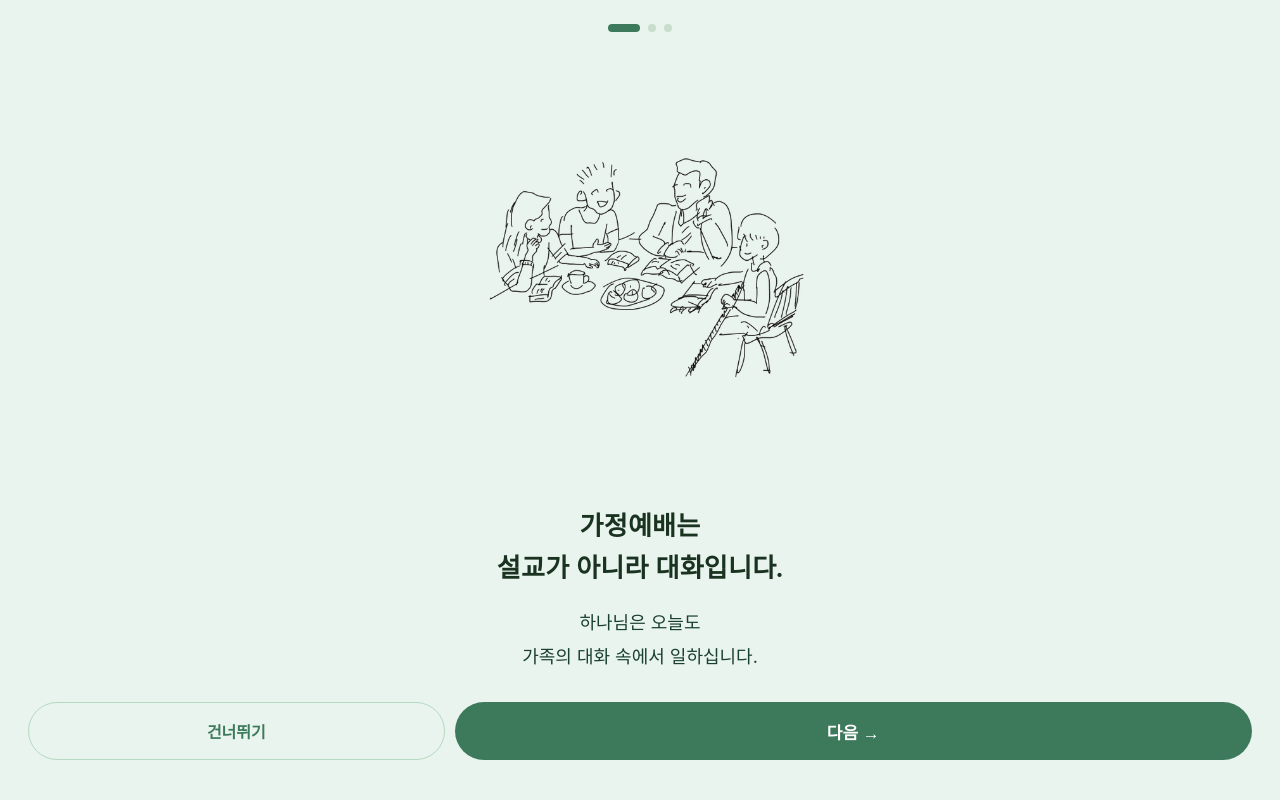
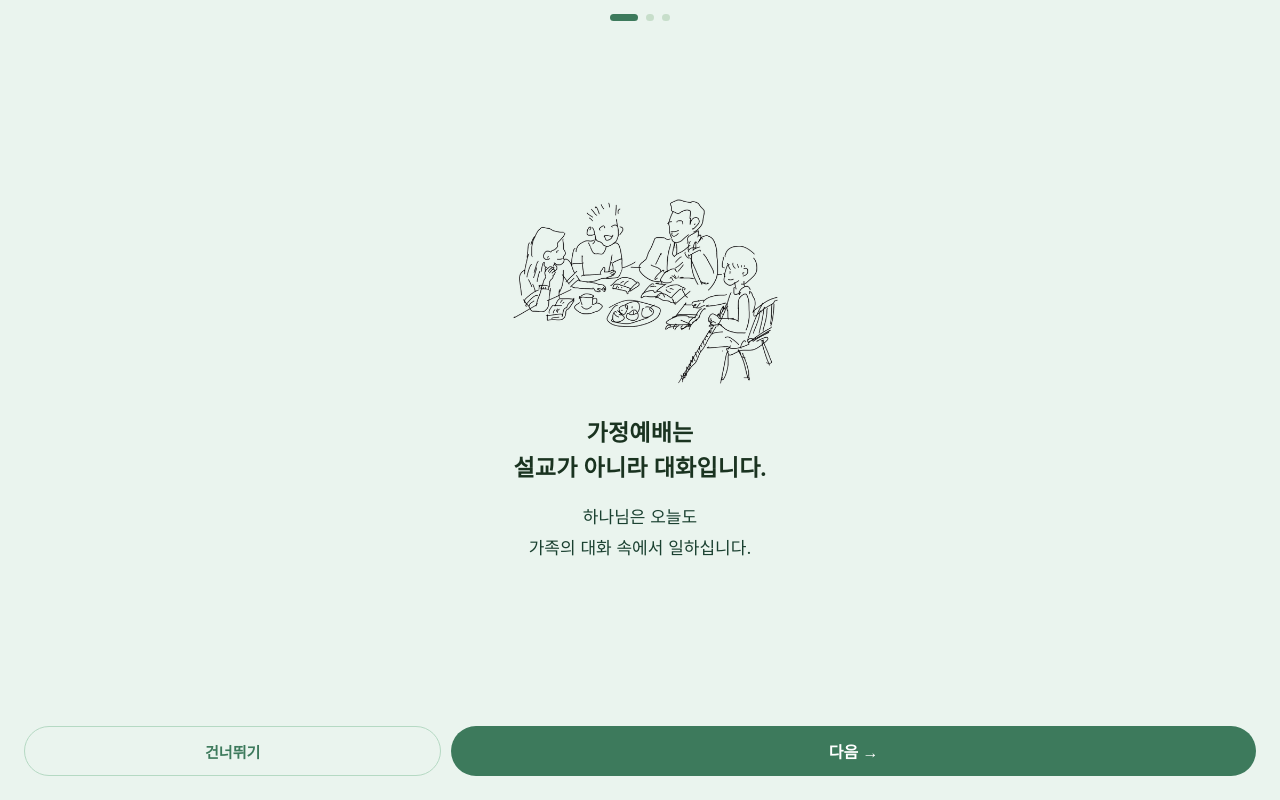
Before and after one commit to seed4you/family-worship-app, a React (Vite) app: page / in a window 1280 px wide. Both pictures are taken after a click on the button 519 px from the left and 705 px from the top of the page. Built offline with nearby package versions, Linux system fonts and the light colour scheme.

Commit message:
Update App.jsx

```diff
--- a/src/App.jsx
+++ b/src/App.jsx
@@ -1958,7 +1958,7 @@ export default function App() {
       const card = ONBOARDING[onboardingStep];
       const isLast = onboardingStep === ONBOARDING.length - 1;
       return (
-        <div style={{minHeight:'100vh', background:T.greenBg, display:'flex', flexDirection:'column'}}>
+        <div style={{height:'100dvh', minHeight:'100vh', background:T.greenBg, display:'flex', flexDirection:'column', overflow:'hidden'}}>
           <style>{`@import url('https://fonts.googleapis.com/css2?family=Noto+Serif+KR:wght@400;600;700&display=swap');
         img {
           -webkit-touch-callout: none;
@@ -1972,34 +1972,40 @@ export default function App() {
           pointer-events: none;
           touch-action: none;
         }`}</style>
-          <div style={{display:'flex', justifyContent:'center', gap:8, padding:'24px 0 8px'}}>
+          <div style={{display:'flex', justifyContent:'center', gap:8, padding:'14px 0 6px', flexShrink:0}}>
             {ONBOARDING.map((_, i) => (
-              <div key={i} style={{width:i===onboardingStep?32:8, height:8, borderRadius:4, background:i===onboardingStep?T.green:'rgba(0,100,0,0.15)', transition:'all 0.3s'}}/>
+              <div key={i} style={{width:i===onboardingStep?28:8, height:7, borderRadius:4, background:i===onboardingStep?T.green:'rgba(0,100,0,0.15)', transition:'all 0.3s'}}/>
             ))}
           </div>
-          <div style={{flex:1, display:'flex', alignItems:'center', justifyContent:'center', padding:'16px 32px'}}>
-            <img onContextMenu={(e)=>e.preventDefault()} draggable="false" src={card.img} alt="" style={{width:'100%', maxWidth:380, height:'auto', objectFit:'contain', display:'block', margin:'0 auto', filter:'none'}}/>
+          <div style={{flex:1}}/>
+          <div style={{flexShrink:0, display:'flex', alignItems:'center', justifyContent:'center', padding:'0 24px'}}>
+            <img onContextMenu={(e)=>e.preventDefault()} draggable="false" src={card.img} alt="" style={{width:'100%', maxWidth:320, maxHeight:'36vh', height:'auto', objectFit:'contain', display:'block', margin:'0 auto', filter:'none'}}/>
           </div>
-          <div style={{padding:'20px 28px 40px', textAlign:'center'}}>
-            <p style={{fontFamily:"'Noto Serif KR', serif", fontSize:26, fontWeight:700, color:'#1a3320', lineHeight:1.6, marginBottom:16, whiteSpace:'pre-line', letterSpacing:'0.01em'}}>{card.title}</p>
-            <p style={{fontSize:18, color:'#1a4030', lineHeight:1.9, marginBottom:28, whiteSpace:'pre-line'}}>{card.body}</p>
+          <div style={{flexShrink:0, padding:'16px 24px 0', textAlign:'center'}}>
+            <p style={{fontFamily:"'Noto Serif KR', serif", fontSize:23, fontWeight:700, color:'#1a3320', lineHeight:1.5, marginBottom:16, whiteSpace:'pre-line', letterSpacing:'0.01em'}}>{card.title}</p>
+            <p style={{fontSize:17, color:'#1a4030', lineHeight:1.8, whiteSpace:'pre-line'}}>{card.body}</p>
+          </div>
+          <div style={{flex:1}}/>
+          <div style={{flexShrink:0, padding:'0 24px'}}>
+            <div style={{paddingBottom:'max(24px, env(safe-area-inset-bottom, 24px))', paddingTop:'16px'}}>
             {isLast ? (
               <button onClick={()=>{ setOnboardingDone(true); go('diag'); }}
-                style={{width:'100%', padding:'17px', background:T.green, border:'none', borderRadius:99, fontSize:18, color:'white', cursor:'pointer', fontWeight:700}}>
+                style={{width:'100%', padding:'14px', background:T.green, border:'none', borderRadius:99, fontSize:17, color:'white', cursor:'pointer', fontWeight:700}}>
                 {t('우리 가정 현실 진단하기 →','Diagnose Our Family →')}
               </button>
             ) : (
               <div style={{display:'flex', gap:10}}>
                 <button onClick={()=>setOnboardingDone(true)}
-                  style={{flex:1, padding:'16px', background:'none', border:`1.5px solid ${T.greenBorder}`, borderRadius:99, fontSize:16, color:T.green, cursor:'pointer', fontWeight:600}}>
+                  style={{flex:1, padding:'13px', background:'none', border:`1.5px solid ${T.greenBorder}`, borderRadius:99, fontSize:15, color:T.green, cursor:'pointer', fontWeight:600}}>
                   {t('건너뛰기','Skip')}
                 </button>
                 <button onClick={()=>setOnboardingStep(s=>s+1)}
-                  style={{flex:2, padding:'16px', background:T.green, border:'none', borderRadius:99, fontSize:17, color:'white', cursor:'pointer', fontWeight:700}}>
+                  style={{flex:2, padding:'13px', background:T.green, border:'none', borderRadius:99, fontSize:16, color:'white', cursor:'pointer', fontWeight:700}}>
                   {t('다음 →','Next →')}
                 </button>
               </div>
             )}
+            </div>
           </div>
         </div>
       );
@@ -2206,7 +2212,6 @@ export default function App() {
       <BackBtn onClick={()=>go('welcome')} lang={lang}/>
       <Tag>{t('우리 가정 현실','Our Family Reality')}</Tag>
       <h2 style={{fontSize:27, fontWeight:800, color:T.text, lineHeight:1.3, letterSpacing:'-0.03em', marginBottom:4}}>{s_.diagTitle.split('\n')[0]}<br/>{s_.diagTitle.split('\n')[1]}</h2>
-      <p style={{fontSize:16, color:T.sub, marginBottom:18, lineHeight:1.75}}>{s_.diagSub}</p>
       {DIAGNOSES.map(d => (
         <div key={d.id} onClick={()=>{setSelectedDiag(d.id); setRecommend(d.recommend);}}
           style={{background:T.card, borderRadius:T.r, boxShadow: selectedDiag===d.id ? `0 0 0 2.5px ${T.green}` : T.shadowSm, padding:'16px 18px', marginBottom:10, cursor:'pointer', display:'flex', alignItems:'center', gap:12, transition:'box-shadow 0.15s'}}>
@@ -2236,7 +2241,6 @@ export default function App() {
       <Tag>{t('우리 가정 구성','Family Makeup')}</Tag>
       <h2 style={{fontSize:27, fontWeight:800, color:T.text, lineHeight:1.3, letterSpacing:'-0.03em', marginBottom:4}}>{t('자녀의',"Your Child's")}<br/>{t('연령대는?','Age Group?')}</h2>
       <p style={{fontSize:16, color:T.sub, marginBottom:12, lineHeight:1.75}}>
-        {t('선택한 구성에 맞게','Questions and activities will be')}<strong style={{color:T.green}}>{t(' 질문과 활동이 자동으로 맞춤 표시',' automatically customized')}</strong>{t('된다.','')}
       </p>
       <div style={{background:T.greenBg, border:`1px solid ${T.greenBorder}`, borderRadius:T.rSm, padding:'12px 14px', marginBottom:16}}>
         <p style={{fontSize:15, color:T.green, lineHeight:1.6}}>💡 {t('자녀가 2명 이상이고 연령대가 다양한 경우, 가능하면 낮은 연령대 — 즉 막내 또는 둘째 아이 수준에 맞게 선택하는 것이 좋습니다.','If you have 2 or more children of different ages, it\'s best to select based on the youngest child\'s age group.')}</p>
```
